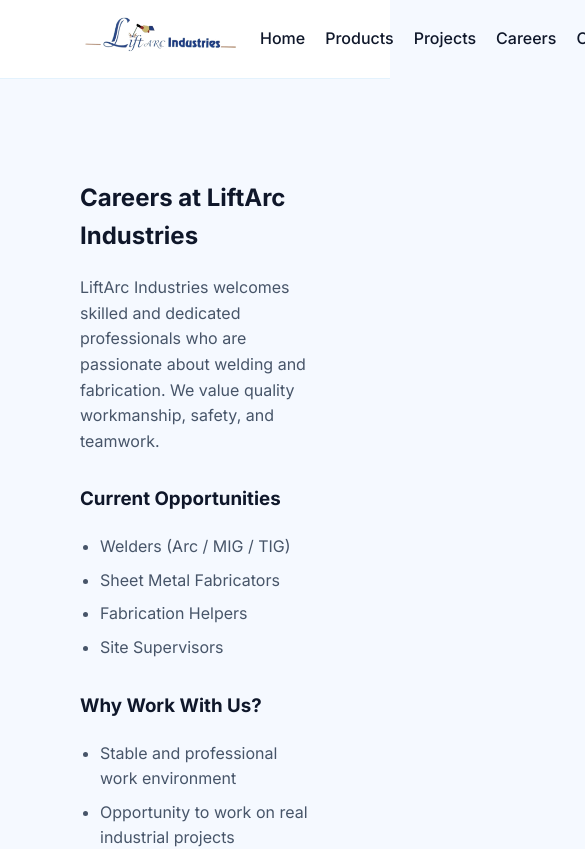
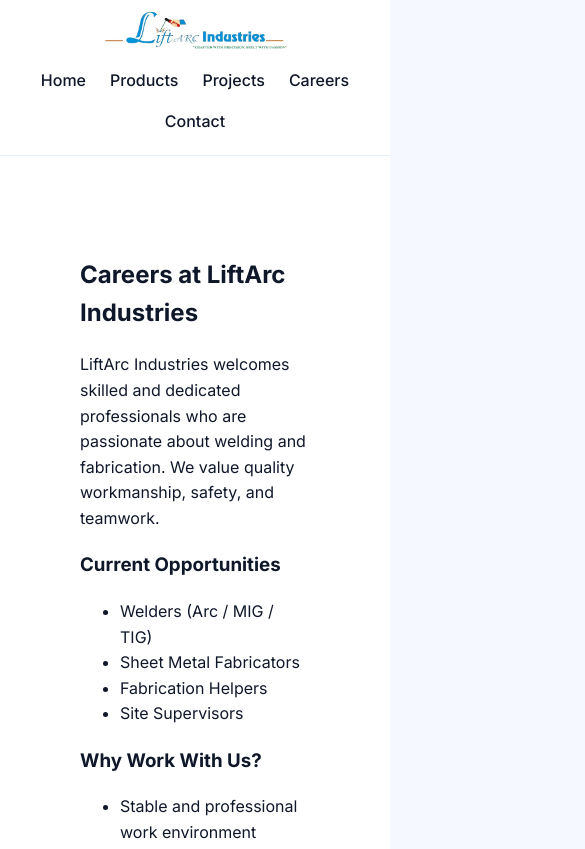
Before and after one commit to Nishal-15/liftarc-website, a React (Vite) app: page /careers in a window 390 px wide. Shown: the top 849 px of the page, 585 px wide, since content can reach past the window. Built offline with nearby package versions, Linux system fonts and the light colour scheme.

Commit message:
Responsive layout update and logo change

```diff
--- a/src/styles.css
+++ b/src/styles.css
@@ -1,4 +1,12 @@
-/* Global */
+/* ===== GLOBAL RESET & BASE ===== */
+* {
+  box-sizing: border-box;
+}
+
+html {
+  scroll-behavior: smooth;
+}
+
 body {
   margin: 0;
   font-family: "Inter", Arial, Helvetica, sans-serif;
@@ -7,8 +15,16 @@
   line-height: 1.6;
 }
 
+img {
+  max-width: 100%;
+  height: auto;
+}
 
-/* Navbar */
+section {
+  scroll-margin-top: 90px;
+}
+
+/* ===== NAVBAR ===== */
 .navbar {
   display: flex;
   justify-content: space-between;
@@ -16,16 +32,18 @@
   padding: 15px 60px;
   background: #ffffff;
   border-bottom: 1px solid #e3f2fd;
-
   position: sticky;
   top: 0;
   z-index: 1000;
 }
 
-
-
 .navbar img {
   height: 40px;
+}
+
+.navbar nav {
+  display: flex;
+  align-items: center;
 }
 
 .navbar a {
@@ -36,10 +54,10 @@
 }
 
 .navbar a:hover {
-  color: #1e88e5;               /* blue hover */
+  color: #1e88e5;
 }
 
-/* Hero Section */
+/* ===== HERO SECTION ===== */
 .hero {
   height: 90vh;
   background: url("https://images.unsplash.com/photo-1581092919531-1c5a77b9c6b4")
@@ -50,7 +68,7 @@
   background: linear-gradient(
     rgba(227, 242, 253, 0.95),
     rgba(245, 249, 255, 0.95)
-  );                              /* light blue overlay */
+  );
   height: 100%;
   display: flex;
   flex-direction: column;
@@ -61,6 +79,7 @@
 .hero h1 {
   font-size: 48px;
   color: #0f172a;
+  max-width: 700px;
 }
 
 .hero p {
@@ -68,11 +87,10 @@
   max-width: 600px;
 }
 
-/* Primary Button */
 .hero button {
   width: 180px;
   padding: 12px;
-  background: #1e88e5;           /* blue button */
+  background: #1e88e5;
   border: none;
   margin-top: 20px;
   font-weight: bold;
@@ -84,27 +102,49 @@
   background: #1565c0;
 }
 
-/* Sections */
+/* ===== SECTIONS ===== */
 .why,
 .services,
-.team {
+.team,
+.projects,
+.products,
+.careers,
+.contact,
+.about {
   padding: 80px;
   background: #ffffff;
 }
 
-/* Grids */
+/* ===== GRIDS ===== */
+.why-grid,
+.services-grid,
+.team-grid,
+.projects-grid,
+.products-grid {
+  display: grid;
+  gap: 30px;
+}
+
 .why-grid,
 .services-grid,
 .team-grid {
-  display: grid;
   grid-template-columns: repeat(auto-fit, minmax(220px, 1fr));
-  gap: 30px;
 }
 
-/* Cards */
+.projects-grid {
+  grid-template-columns: repeat(auto-fit, minmax(260px, 1fr));
+}
+
+.products-grid {
+  grid-template-columns: repeat(auto-fit, minmax(240px, 1fr));
+}
+
+/* ===== CARDS ===== */
 .card,
 .why-grid div,
-.services-grid div {
+.services-grid div,
+.project-card,
+.product-card {
   background: #f5f9ff;
   padding: 24px;
   text-align: center;
@@ -112,73 +152,23 @@
   border: 1px solid #e3f2fd;
 }
 
-.card h4 {
-  color: #0f172a;
+.project-card img {
+  width: 100%;
+  height: 200px;
+  object-fit: cover;
 }
 
-.card p {
-  color: #475569;
+.project-card:hover {
+  transform: translateY(-4px);
 }
 
-/* Footer */
-footer {
-  text-align: center;
-  padding: 20px;
-  background: #e3f2fd;
-  color: #475569;
-}
-
-.about {
-  padding: 80px;
-  background: #f5f9ff;
-}
-
-.about h2 {
-  color: #0f172a;
-  margin-bottom: 20px;
-}
-
-.about p {
-  max-width: 900px;
-  line-height: 1.6;
-  color: #475569;
-}
-
-
-/* Contact Page */
-.contact {
-  padding: 80px;
-  background: #f5f9ff;
-}
-
-.contact h1 {
-  color: #0f172a;
-  margin-bottom: 10px;
-}
-
-.contact-desc {
-  color: #475569;
-  max-width: 700px;
-  margin-bottom: 40px;
-}
-
+/* ===== CONTACT ===== */
 .contact-grid {
   display: grid;
   grid-template-columns: 1fr 1fr;
   gap: 40px;
 }
 
-.contact-info h3 {
-  margin-top: 0;
-  color: #0f172a;
-}
-
-.contact-info p {
-  color: #475569;
-  line-height: 1.6;
-}
-
-/* Form */
 .contact-form {
   background: #ffffff;
   padding: 30px;
@@ -193,7 +183,6 @@
   margin-bottom: 16px;
   border: 1px solid #cbd5e1;
   border-radius: 4px;
-  font-family: inherit;
 }
 
 .contact-form button {
@@ -209,131 +198,86 @@
   background: #1565c0;
 }
 
-/* Responsive */
+/* ===== FOOTER ===== */
+footer {
+  text-align: center;
+  padding: 20px;
+  background: #e3f2fd;
+  color: #475569;
+}
+
+/* ================================================= */
+/* =============== RESPONSIVE RULES ================= */
+/* ================================================= */
+
+/* TABLET */
+@media (max-width: 1024px) {
+  .hero-overlay {
+    padding: 0 40px;
+  }
+
+  .hero h1 {
+    font-size: 36px;
+  }
+
+  section {
+    padding: 60px 40px;
+  }
+}
+
+/* MOBILE */
 @media (max-width: 768px) {
+  .navbar {
+    flex-direction: column;
+    padding: 12px 20px;
+  }
+
+  .navbar nav {
+    flex-wrap: wrap;
+    justify-content: center;
+  }
+
+  .navbar a {
+    margin: 8px 12px;
+  }
+
+  .hero {
+    height: auto;
+    min-height: 80vh;
+  }
+
+  .hero-overlay {
+    padding: 40px 20px;
+    text-align: center;
+  }
+
+  .hero h1 {
+    font-size: 30px;
+  }
+
+  .hero p {
+    margin: 0 auto;
+  }
+
+  .hero button {
+    width: 100%;
+    max-width: 260px;
+    margin: 20px auto 0;
+  }
+
   .contact-grid {
     grid-template-columns: 1fr;
   }
+
+  .why-grid,
+  .services-grid,
+  .team-grid,
+  .projects-grid,
+  .products-grid {
+    grid-template-columns: 1fr;
+  }
+
+  section {
+    padding: 50px 20px;
+  }
 }
-
-
-/* Projects Page */
-.projects {
-  padding: 80px;
-  background: #ffffff;
-}
-
-.projects h1 {
-  color: #0f172a;
-  margin-bottom: 10px;
-}
-
-.projects-desc {
-  max-width: 800px;
-  color: #475569;
-  margin-bottom: 40px;
-}
-
-.projects-grid {
-  display: grid;
-  grid-template-columns: repeat(auto-fit, minmax(260px, 1fr));
-  gap: 30px;
-}
-
-.project-card {
-  background: #f5f9ff;
-  border: 1px solid #e3f2fd;
-  border-radius: 6px;
-  overflow: hidden;
-  transition: transform 0.2s ease;
-}
-
-.project-card:hover {
-  transform: translateY(-4px);
-}
-
-.project-card img {
-  width: 100%;
-  height: 200px;
-  object-fit: cover;
-}
-
-.project-card h3 {
-  margin: 16px;
-  color: #0f172a;
-}
-
-.project-card p {
-  margin: 0 16px 16px;
-  color: #475569;
-  line-height: 1.5;
-}
-
-html {
-  scroll-behavior: smooth;
-}
-
-section {
-  scroll-margin-top: 90px;
-}
-
-
-/* Products Page */
-.products {
-  padding: 80px;
-  background: #ffffff;
-}
-
-.products-desc {
-  max-width: 800px;
-  color: #475569;
-  margin-bottom: 40px;
-}
-
-.products-grid {
-  display: grid;
-  grid-template-columns: repeat(auto-fit, minmax(240px, 1fr));
-  gap: 24px;
-}
-
-.product-card {
-  background: #f5f9ff;
-  border: 1px solid #e3f2fd;
-  padding: 24px;
-  text-align: center;
-  font-weight: 500;
-  border-radius: 6px;
-}
-
-.products-note {
-  margin-top: 40px;
-  color: #475569;
-}
-
-
-/* Careers Page */
-.careers {
-  padding: 80px;
-  background: #f5f9ff;
-}
-
-.careers-desc {
-  max-width: 800px;
-  color: #475569;
-  margin-bottom: 30px;
-}
-
-.careers-list {
-  margin: 20px 0 30px;
-  padding-left: 20px;
-  color: #475569;
-}
-
-.careers-list li {
-  margin-bottom: 8px;
-}
-
-.careers-apply {
-  font-weight: 500;
-  color: #0f172a;
-}
```
Also changed, not shown: public/logo.png.
